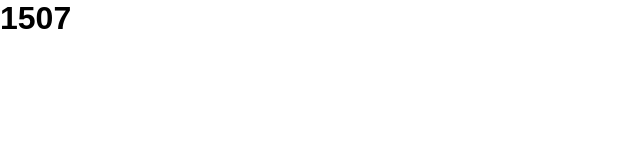
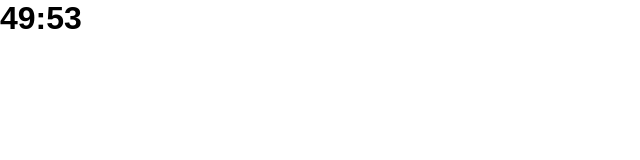
Before and after one commit to moisesBarsoti/tecnicaPomodoro, a React (Vite) app: page / in a window 1280 px wide. Shown: the top 160 px of the page, without its empty margins (0-640 px from the left). Built offline with nearby package versions, Linux system fonts and the light colour scheme.

Commit message:
Subindo Arquivos

```diff
--- a/src/App.tsx
+++ b/src/App.tsx
@@ -4,7 +4,7 @@ import "./App.css";
 export const App = () => {
   return (
     <div>
-      <Pomodorotimer defaultPomodoroTime={1500} />
+      <Pomodorotimer defaultPomodoroTime={3000} />
     </div>
   );
 };
--- a/src/components/PomodoroTimer/PomodoroTimer.tsx
+++ b/src/components/PomodoroTimer/PomodoroTimer.tsx
@@ -1,5 +1,6 @@
 import { useState } from "react";
 import { useInterval } from "../../hooks/useInterval";
+import { SecondsToTime } from "../../utils/SecondsToTime";
 
 interface Props {
   defaultPomodoroTime: number;
@@ -9,12 +10,12 @@ export const Pomodorotimer = (props: Props): JSX.Element => {
   const [mainTime, setMainTime] = useState(props.defaultPomodoroTime);
 
   useInterval(() => {
-    setMainTime(mainTime + 1);
+    setMainTime(mainTime - 1);
   }, 1000);
 
   return (
     <div>
-      <h1>{mainTime}</h1>
+      <h1>{SecondsToTime(mainTime)}</h1>
     </div>
   );
 };
--- /dev/null
+++ b/src/utils/SecondsToTime.ts
@@ -0,0 +1,6 @@
+export function SecondsToTime(seconds: number): string {
+  const zeroLeft = (n: number) => Math.floor(n).toString().padStart(2, '0');
+  const min = zeroLeft((seconds / 60) % 60);
+  const sec = zeroLeft((seconds % 60) % 60);
+  return `${min}:${sec}`;
+}
```
Also changed, not shown: src/components/Botao/Botao.tsx (added, +16 -0 lines).
